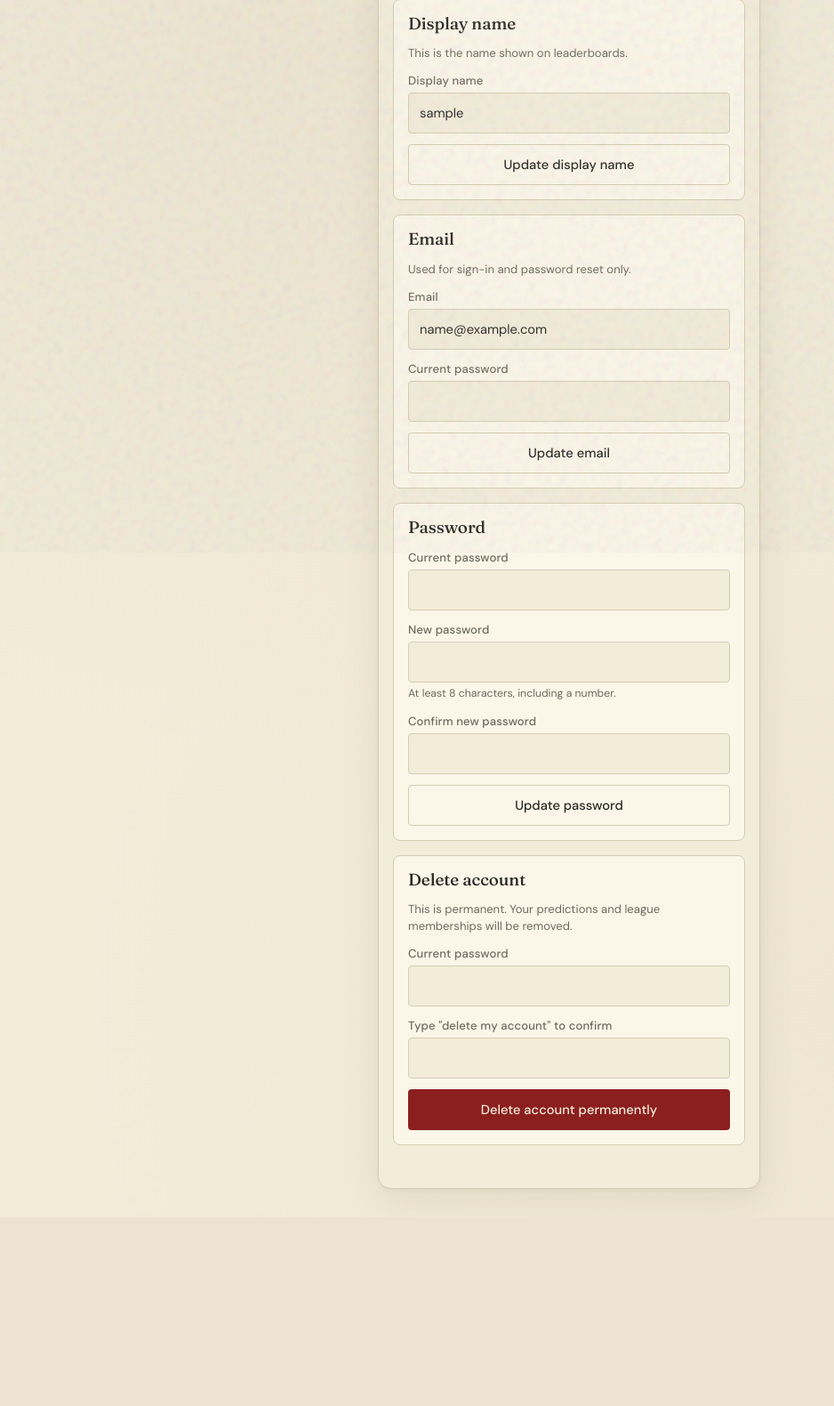
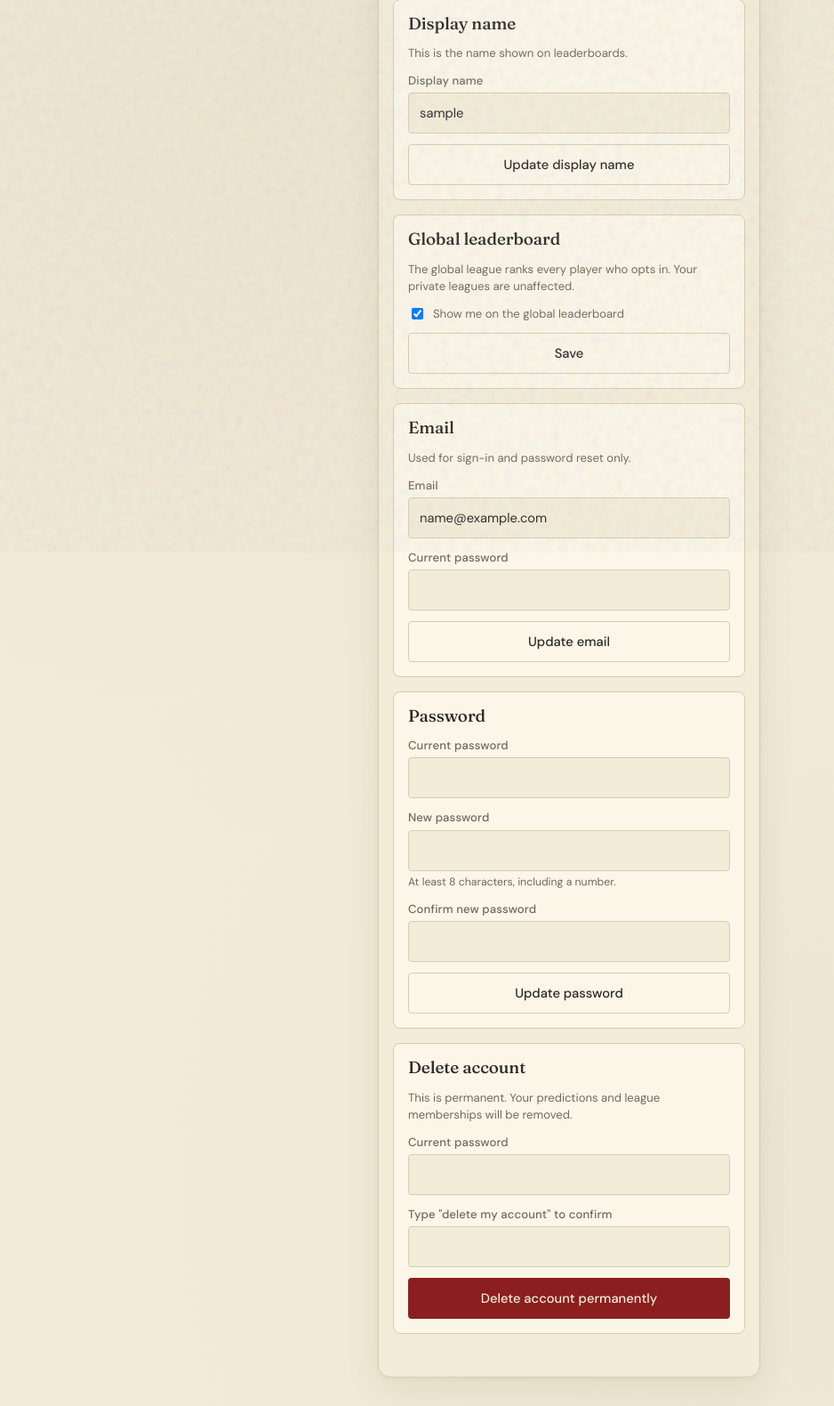
Before and after one commit to amiablealex/f1-predictions, a Flask app: page /auth/account in a window 1280 px wide. Shown: the part 179-1759 px from the top of the page at 89% size, without its empty margins (0-938 px from the left). Before the commit the page ends 1518 px from the top, so only its background shows below. Run offline with Flask 3, Linux system fonts and the light colour scheme; the visitor is signed in with stand-in values (Sample User, id 1); parts of the project's set-up code (start-up, migrations or seed data) failed here and were passed over.

Commit message:
Add global leaderboard opt-in to signup and account settings.

```diff
--- a/app/auth/forms.py
+++ b/app/auth/forms.py
@@ -89,6 +89,7 @@ class RegisterForm(FlaskForm):
             EqualTo("password", message="Passwords don't match."),
         ],
     )
+    show_on_global = BooleanField("Show me on the global leaderboard", default=True)
     submit = SubmitField("Create account")
 
     def validate_email(self, field):
@@ -169,6 +170,11 @@ class ChangeEmailForm(FlaskForm):
             raise ValidationError("An account with that email already exists.")
 
 
+class GlobalVisibilityForm(FlaskForm):
+    show_on_global = BooleanField("Show me on the global leaderboard")
+    submit = SubmitField("Save")
+
+
 class ChangePasswordForm(FlaskForm):
     current_password = PasswordField("Current password", validators=[DataRequired()])
     new_password = PasswordField(
--- a/app/auth/routes.py
+++ b/app/auth/routes.py
@@ -14,6 +14,7 @@ from app.auth.forms import (
     ChangeUsernameForm,
     DeleteAccountForm,
     ForgotPasswordForm,
+    GlobalVisibilityForm,
     LoginForm,
     RegisterForm,
     ResetPasswordForm,
@@ -58,6 +59,7 @@ def register():
         user = User(
             email=form.email.data.strip().lower(),
             username=form.username.data.strip(),
+            show_on_global=form.show_on_global.data,
         )
         user.set_password(form.password.data)
         db.session.add(user)
@@ -204,12 +206,14 @@ def account():
     email_form = ChangeEmailForm(
         current_user_id=current_user.id, email=current_user.email
     )
+    global_form = GlobalVisibilityForm(show_on_global=current_user.show_on_global)
     password_form = ChangePasswordForm()
     delete_form = DeleteAccountForm()
     return render_template(
         "auth/account.html",
         username_form=username_form,
         email_form=email_form,
+        global_form=global_form,
         password_form=password_form,
         delete_form=delete_form,
         title="Account",
@@ -246,6 +250,21 @@ def change_email():
         for errors in form.errors.values():
             for err in errors:
                 flash(err, "error")
+    return redirect(url_for("auth.account"))
+
+
+@auth_bp.route("/account/global", methods=["POST"])
+@login_required
+def change_global_visibility():
+    form = GlobalVisibilityForm()
+    if form.validate_on_submit():
+        current_user.show_on_global = form.show_on_global.data
+        db.session.commit()
+        flash(
+            "You're on the global leaderboard." if current_user.show_on_global
+            else "You're hidden from the global leaderboard.",
+            "success",
+        )
     return redirect(url_for("auth.account"))
 
 
--- a/app/models/user.py
+++ b/app/models/user.py
@@ -5,7 +5,7 @@ import secrets
 from datetime import datetime, timedelta, timezone
 
 from flask_login import UserMixin
-from sqlalchemy import Boolean, DateTime, ForeignKey, Integer, String
+from sqlalchemy import Boolean, DateTime, ForeignKey, Integer, String, true
 from sqlalchemy.orm import Mapped, mapped_column, relationship
 from werkzeug.security import check_password_hash, generate_password_hash
 
@@ -26,6 +26,9 @@ class User(UserMixin, db.Model):
     password_hash: Mapped[str] = mapped_column(String(255), nullable=False)
     is_admin: Mapped[bool] = mapped_column(Boolean, default=False, nullable=False)
     is_contributor: Mapped[bool] = mapped_column(Boolean, default=False, nullable=False)
+    show_on_global: Mapped[bool] = mapped_column(
+        Boolean, default=True, server_default=true(), nullable=False,
+    )
     created_at: Mapped[datetime] = mapped_column(DateTime(timezone=True), default=_utcnow, nullable=False)
     last_login_at: Mapped[datetime | None] = mapped_column(DateTime(timezone=True))
 
--- a/app/templates/auth/account.html
+++ b/app/templates/auth/account.html
@@ -15,6 +15,18 @@
       {% for err in username_form.username.errors %}<span class="field__error">{{ err }}</span>{% endfor %}
     </div>
     {{ username_form.submit(class_="btn btn--secondary") }}
+  </form>
+</section>
+
+<section class="card" id="global-leaderboard">
+  <h3>Global leaderboard</h3>
+  <p class="card__hint">The global league ranks every player who opts in. Your private leagues are unaffected.</p>
+  <form method="post" action="{{ url_for('auth.change_global_visibility') }}" class="form">
+    {{ global_form.hidden_tag() }}
+    <label class="field__check">
+      {{ global_form.show_on_global() }} {{ global_form.show_on_global.label.text }}
+    </label>
+    {{ global_form.submit(class_="btn btn--secondary") }}
   </form>
 </section>
 
--- a/app/templates/auth/register.html
+++ b/app/templates/auth/register.html
@@ -33,6 +33,11 @@
       {% for err in form.confirm_password.errors %}<span class="field__error">{{ err }}</span>{% endfor %}
     </div>
 
+    <label class="field__check">
+      {{ form.show_on_global() }} {{ form.show_on_global.label.text }}
+    </label>
+    <small class="muted">You can change this later in Account settings.</small>
+
     {{ form.submit(class_="btn btn--primary btn--block") }}
   </form>
 
```
Also changed, not shown: migrations/versions/20261111_global_opt_in.py (added, +29 -0 lines).
